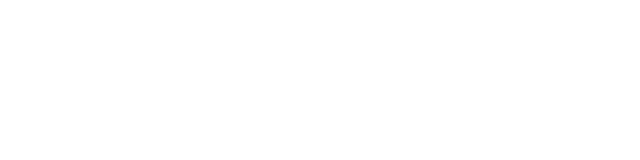
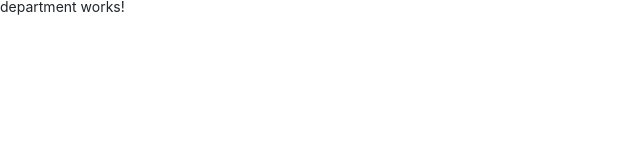
Before and after one commit to vzdendyak/MedClinicalAPI, an Angular app in the folder MedClientSide/: page /department in a window 1280 px wide. Before the commit this address led to /. Shown: the top 160 px of the page, without its empty margins (0-640 px from the left). Built offline with nearby package versions, Linux system fonts and the light colour scheme; a web font is replaced by a local one.

Commit message:
department component generated

```diff
--- a/MedClientSide/src/app/app.module.ts
+++ b/MedClientSide/src/app/app.module.ts
@@ -1,3 +1,4 @@
+import { DepartmentComponent } from './department/department/department.component';
 import { BrowserModule } from '@angular/platform-browser';
 import { NgModule } from '@angular/core';
 
@@ -17,7 +18,8 @@
   declarations: [
     AppComponent,
     HeaderComponent,
-    FooterComponent
+    FooterComponent,
+    DepartmentComponent
   ],
   imports: [
     BrowserModule,
@@ -28,6 +30,7 @@
       [
         {path: 'account/login', component: LoginComponent},
         {path: 'account/registration', component: RegistrationComponent},
+        {path: 'department', component: DepartmentComponent}
       ]),
     FormsModule,
     ReactiveFormsModule,
--- /dev/null
+++ b/MedClientSide/src/app/department/department/department.component.html
@@ -0,0 +1,3 @@
+<p>
+  department works!
+</p>
--- /dev/null
+++ b/MedClientSide/src/app/department/department/department.component.ts
@@ -0,0 +1,15 @@
+import { Component, OnInit } from '@angular/core';
+
+@Component({
+  selector: 'app-department',
+  templateUrl: './department.component.html',
+  styleUrls: ['./department.component.scss']
+})
+export class DepartmentComponent implements OnInit {
+
+  constructor() { }
+
+  ngOnInit() {
+  }
+
+}
```
Also changed, not shown: MedClientSide/src/app/department/department/department.component.scss (added).
